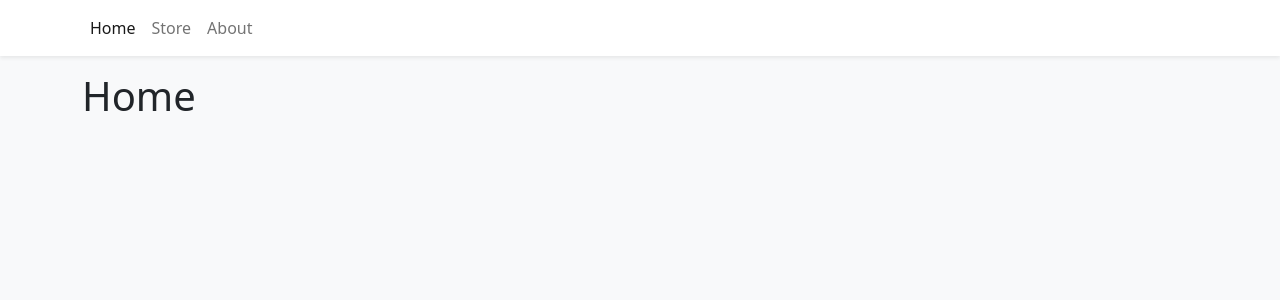
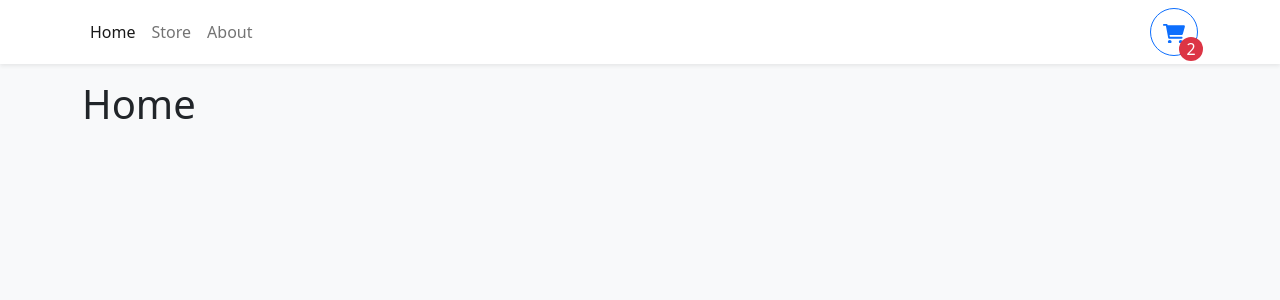
Before and after one commit to mynhinguyentruong/shopping-cart-ts, a React (Vite) app: page / in a window 1280 px wide. Shown: the top 300 px of the page. Built offline with nearby package versions, Linux system fonts and the light colour scheme.

Commit message:
Style Shopping Cart button

```diff
--- a/src/components/Navbar.tsx
+++ b/src/components/Navbar.tsx
@@ -1,4 +1,4 @@
-import { Navbar as NavbarBs, Container, Nav } from 'react-bootstrap'
+import { Navbar as NavbarBs, Container, Nav, Button } from 'react-bootstrap'
 
 import { NavLink } from 'react-router-dom'
 
@@ -6,11 +6,29 @@
   return (
     <NavbarBs className='bg-white shadow-sm mb-3'>
       <Container>
-        <Nav>
+        <Nav className='me-auto'>
           <Nav.Link as={NavLink} to="/">Home</Nav.Link>
           <Nav.Link as={NavLink} to="/store">Store</Nav.Link>
           <Nav.Link as={NavLink} to="/about">About</Nav.Link>
         </Nav>
+        <Button
+          style={{ width: "3rem", height: "3rem", position: "relative"}}
+          variant="outline-primary"
+          className='rounded-circle'
+          >
+          <svg
+              xmlns="http://www.w3.org/2000/svg"
+              viewBox="0 0 576 512"
+              fill="currentColor"
+            >
+              <path d="M96 0C107.5 0 117.4 8.19 119.6 19.51L121.1 32H541.8C562.1 32 578.3 52.25 572.6 72.66L518.6 264.7C514.7 278.5 502.1 288 487.8 288H170.7L179.9 336H488C501.3 336 512 346.7 512 360C512 373.3 501.3 384 488 384H159.1C148.5 384 138.6 375.8 136.4 364.5L76.14 48H24C10.75 48 0 37.25 0 24C0 10.75 10.75 0 24 0H96zM128 464C128 437.5 149.5 416 176 416C202.5 416 224 437.5 224 464C224 490.5 202.5 512 176 512C149.5 512 128 490.5 128 464zM512 464C512 490.5 490.5 512 464 512C437.5 512 416 490.5 416 464C416 437.5 437.5 416 464 416C490.5 416 512 437.5 512 464z" />
+          </svg>
+          <div
+            className='rounded-circle bg-danger d-flex justify-content-center align-items-center'
+            style={{position: "absolute",bottom: 0, right: 0,transform: "translate(25%,25%)", color: "white", width:"1.5rem", height: "1.5rem"}}>
+              2
+          </div>
+        </Button>
         </Container>
     </NavbarBs>
   )
```
